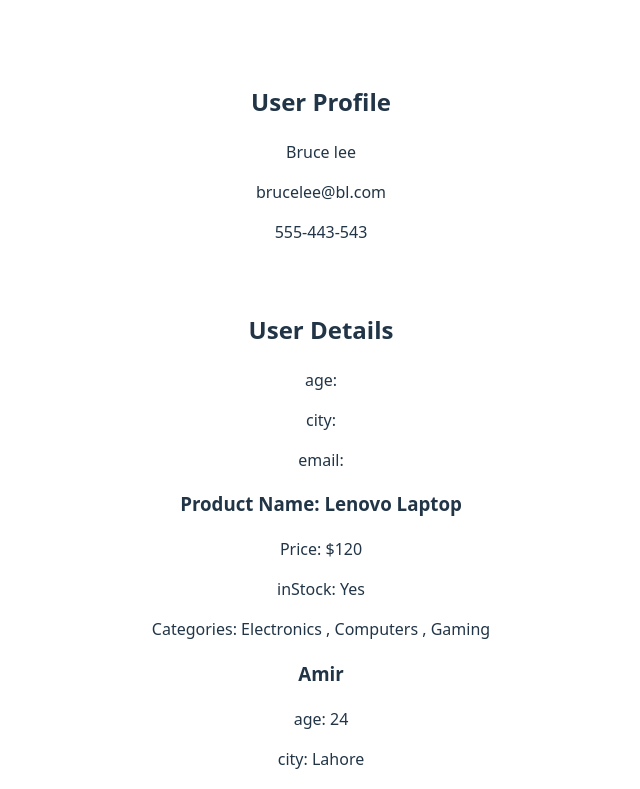
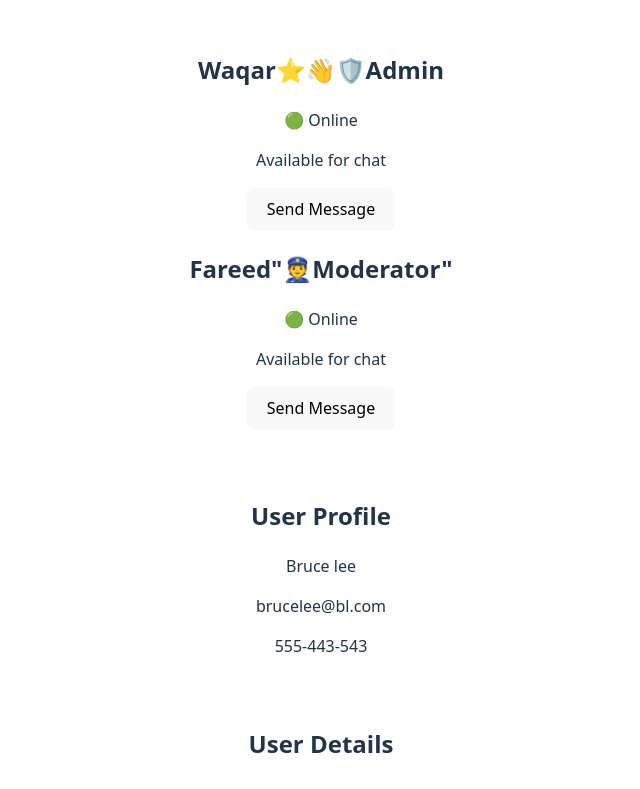
Before and after one commit to Muhammad-bilal-ai/react-core-concepts, a React (Vite) app: page / in a window 1280 px wide. Shown: the top 789 px of the page, without its empty margins (319-959 px from the left). Built offline with nearby package versions, Linux system fonts and the light colour scheme.

Commit message:
UserDetails compononet and added conditional renedering in it

```diff
--- a/src/App.jsx
+++ b/src/App.jsx
@@ -11,12 +11,26 @@
 import { UserCard } from "./UserCard";
 import { UserInfo } from "./UserInfo";
 import { CardWrapper } from "./CardWrapper";
+import { UserDetails } from "./UserDetails";
 //creating components to render in parent node (App)
 //components are functions for displaying the ui using html(jsx)
 
 function App() {
   return (
     <div>
+      <UserDetails
+        name="Waqar"
+        isOnline={true}
+        isPremium={true}
+        isNew={true}
+        role="admin"
+      />
+      <UserDetails
+        name="Fareed"
+        isOnline={true}
+        hideOffline={false}
+        role="moderator"
+      />
       <CardWrapper title="User Profile">
         <p>Bruce lee</p>
         <p>brucelee@bl.com</p>
@@ -41,7 +55,7 @@
       <RuleTwo />
       <RuleThree />
       <RuleFour />
-      <Button />
+      <Button text="Click here" />
     </div>
   );
 }
--- a/src/Button.jsx
+++ b/src/Button.jsx
@@ -1,3 +1,3 @@
-export const Button = () => {
-  return <button>Click me</button>;
+export const Button = ({ text }) => {
+  return <button>{text}</button>;
 };
--- a/src/CardWrapper.jsx
+++ b/src/CardWrapper.jsx
@@ -2,7 +2,7 @@
   return (
     <div className="card">
       <h2>{title}</h2>
-      <p>{children}</p>
+      <>{children}</>
     </div>
   );
 };
--- /dev/null
+++ b/src/UserDetails.jsx
@@ -0,0 +1,41 @@
+import { Button } from "./Button";
+export const UserDetails = ({
+  name,
+  isOnline,
+  hideOffline,
+  isPremium,
+  isNew,
+  role,
+}) => {
+  if (!isOnline && hideOffline) {
+    return null;
+  }
+  let roleBadge = null;
+  if (role === "admin") {
+    roleBadge = <span>🛡️Admin</span>;
+  } else if (role === "moderator") {
+    roleBadge = <span>"👮Moderator"</span>;
+  } else if (role === "vip") {
+    roleBadge = <span>💎VIP</span>;
+  }
+  return (
+    <div>
+      <h2>
+        {name}
+        {isPremium && <span>⭐</span>}
+        {isNew && <span>👋</span>}
+        {roleBadge}
+      </h2>
+
+      <p>{isOnline ? "🟢 Online" : "🔴 Offline"}</p>
+      <p>{isOnline ? "Available for chat" : "Not Available"}</p>
+      <p>
+        {isOnline ? (
+          <Button text="Send Message" />
+        ) : (
+          <small>Check back later</small>
+        )}
+      </p>
+    </div>
+  );
+};
```
